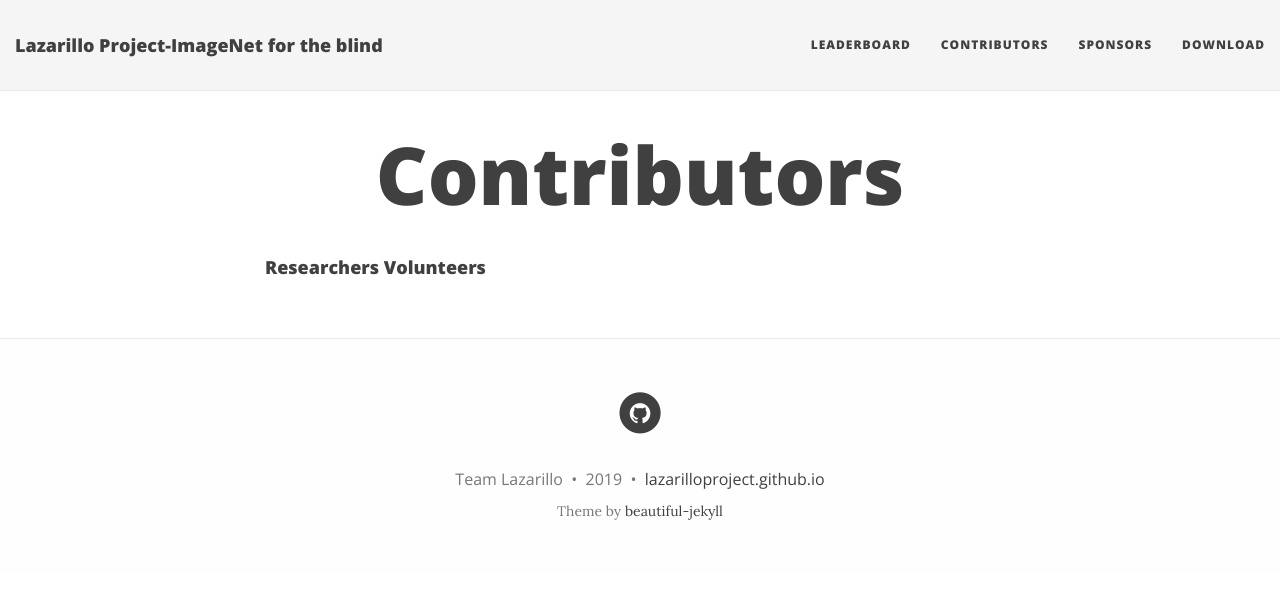
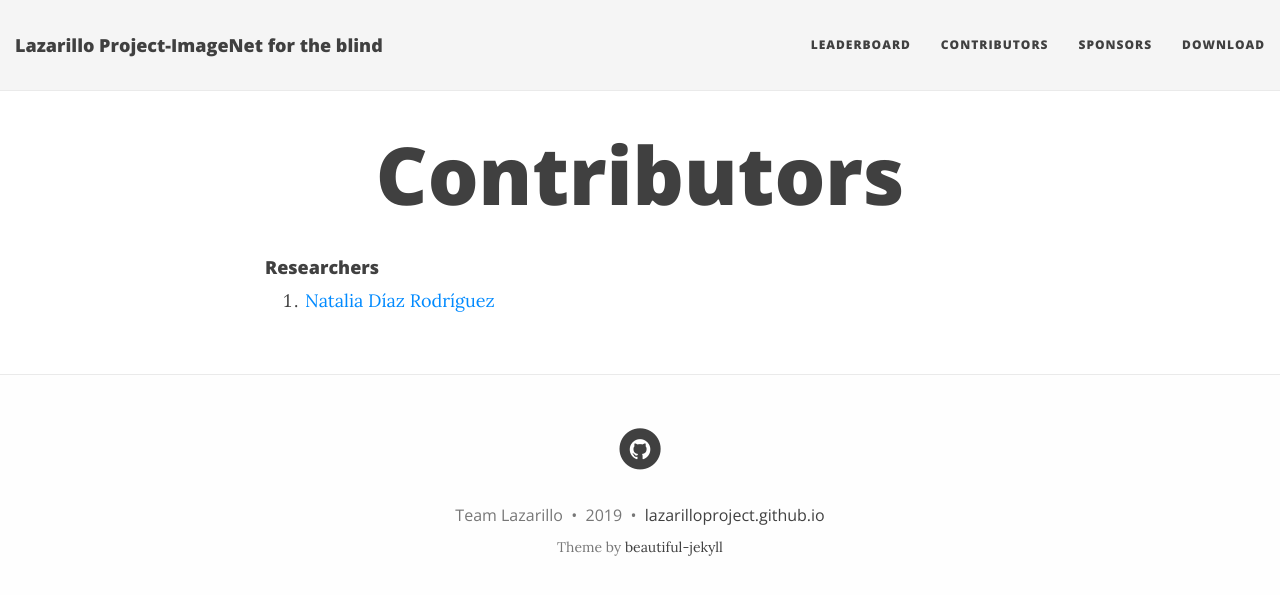
Before and after one commit to lazarilloproject/lazarilloproject.github.io, a Jekyll site: the page built from Contributors.md, in a window 1280 px wide. Shown: the top 595 px of the page. Built offline with Jekyll 4.4.1, drawn with Linux system fonts in a browser that asks for light colours; nearby versions of some CDN libraries.

Commit message:
Update Contributors.md

```diff
--- a/Contributors.md
+++ b/Contributors.md
@@ -3,4 +3,5 @@ layout: page
 title: Contributors
 ---
 
-#### Researchers                                                                       Volunteers
+#### Researchers
+1. [Natalia Díaz Rodríguez](https://nataliadiaz.github.io)
```
